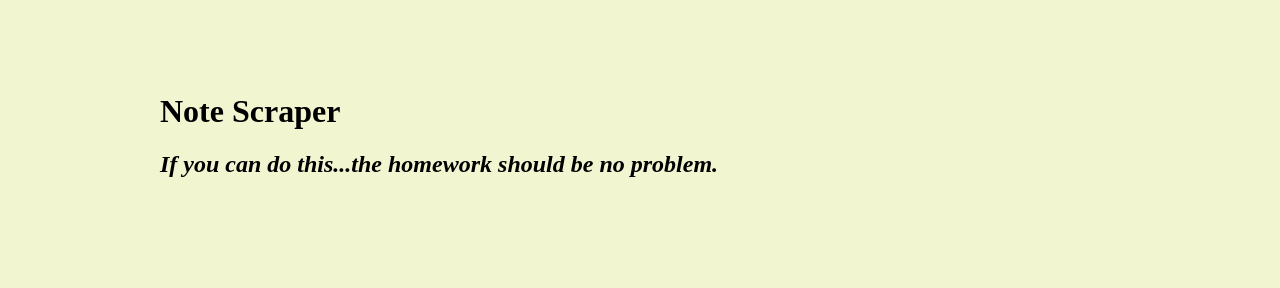
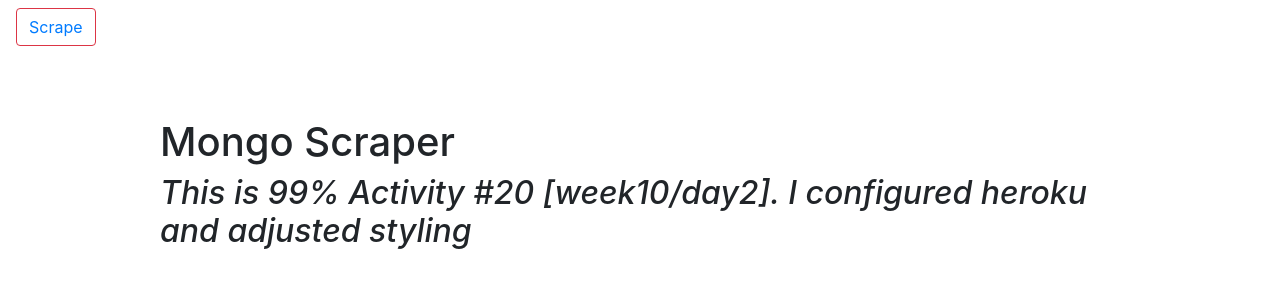
Before and after one commit to tomkim825/MongoScraper, a website: page public/index.html in a window 1280 px wide. Drawn offline with nearby package versions, Linux system fonts and the light colour scheme; no server answers.

Commit message:
adding heroku mongo stuff

```diff
--- a/public/index.html
+++ b/public/index.html
@@ -4,7 +4,7 @@
     <meta charset="UTF-8">
     <title>Scraping With Mongoose</title>
     <style>
-      body { background-color: #F2F6D0 }
+      body { background-color: #999 }
       #wrapper {
         width: 960px;
         margin-left: auto;
@@ -35,11 +35,15 @@
         font-size: 18px;
       }
     </style>
+    <link rel="stylesheet" href="https://stackpath.bootstrapcdn.com/bootstrap/4.1.0/css/bootstrap.min.css" integrity="sha384-9gVQ4dYFwwWSjIDZnLEWnxCjeSWFphJiwGPXr1jddIhOegiu1FwO5qRGvFXOdJZ4" crossorigin="anonymous">
   </head>
   <body>
+    <div class="nav navbar">
+      <button class='btn btn-outline-danger'><a href="./scrape">Scrape</a></button>
+    </div>
     <div id="wrapper">
-      <h1>Note Scraper</h1>
-      <h2><i>If you can do this...the homework should be no problem.</i></h2>
+      <h1>Mongo Scraper</h1>
+      <h2><i>This is 99% Activity #20 [week10/day2]. I configured heroku and adjusted styling</i></h2>
       <div id="articles"></div>
       <div id="notes"></div>
     </div>
```
